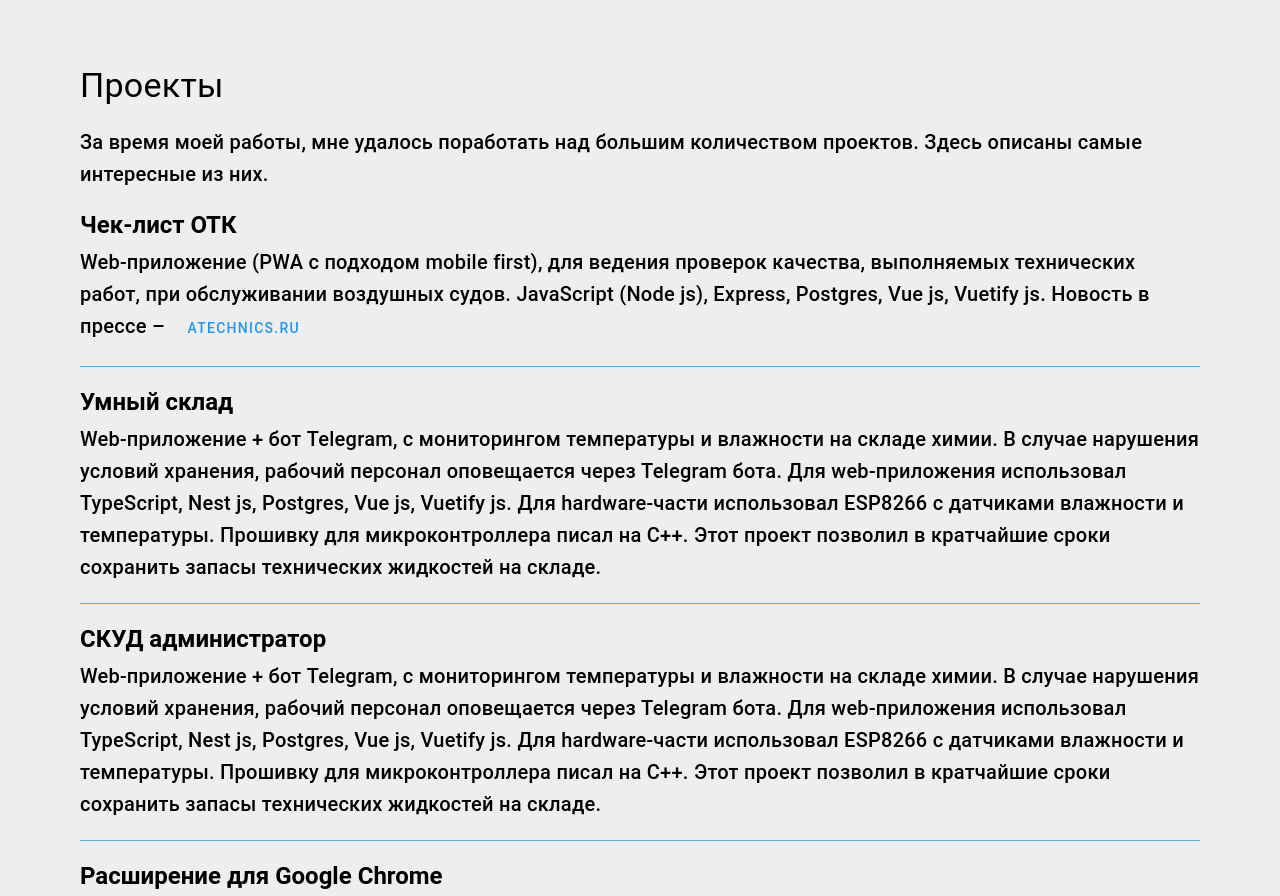
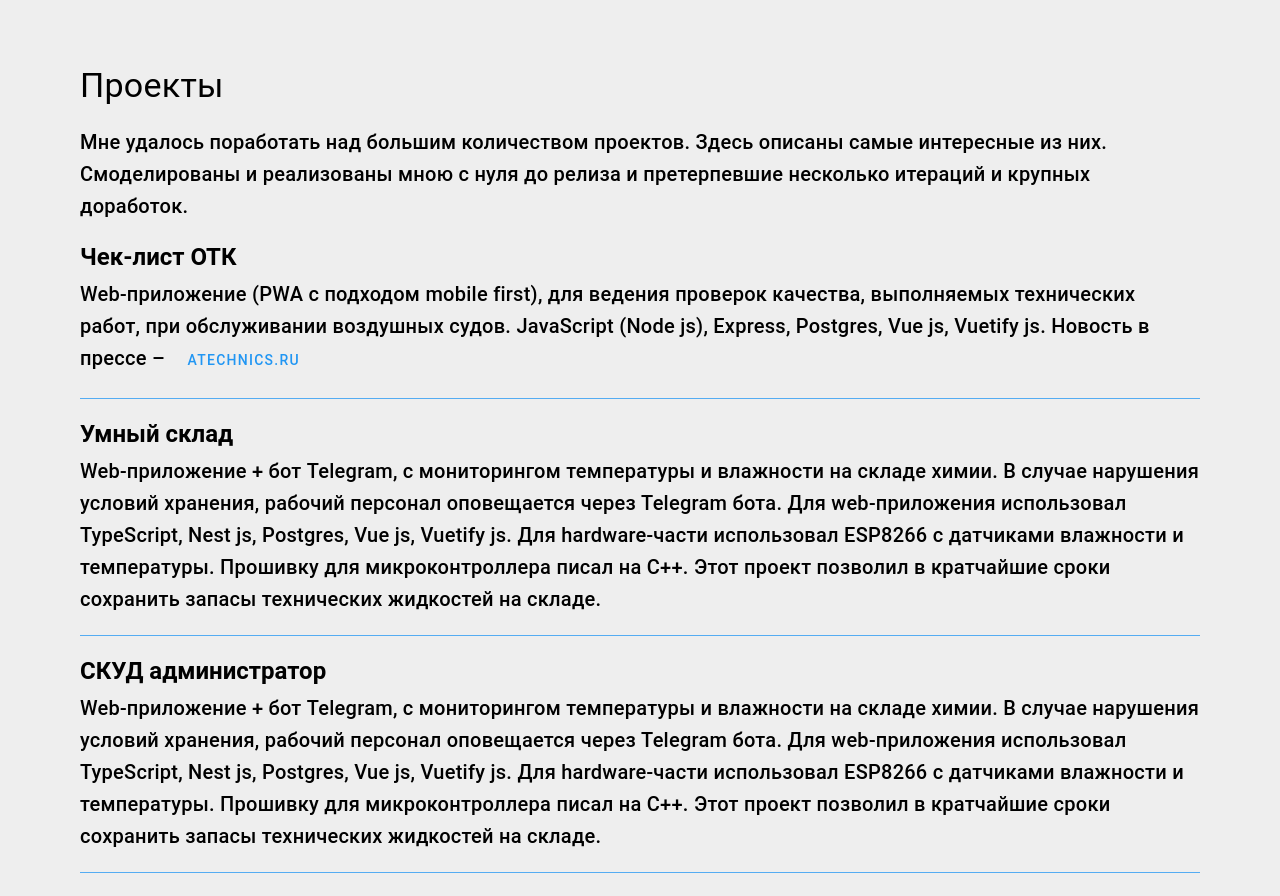
Before and after one commit to donexdoc/donex-project-vue, a Vue app: page / in a window 1280 px wide. Shown: the part 1960-2856 px from the top of the page. Built offline with nearby package versions, Linux system fonts and the light colour scheme.

Commit message:
Дополнено общее описание проектов

```diff
--- a/src/components/MainSections/ProjectList.vue
+++ b/src/components/MainSections/ProjectList.vue
@@ -7,8 +7,9 @@ import ProjectInfo from './Parts/ProjectInfo.vue'
     <v-container>
       <h1 class="text-h4 mb-5">Проекты</h1>
       <p class="text-h6">
-        За время моей работы, мне удалось поработать над большим количеством проектов. Здесь описаны
-        самые интересные из них.
+        Мне удалось поработать над большим количеством проектов. Здесь описаны самые интересные из
+        них. Смоделированы и реализованы мною с нуля до релиза и претерпевшие несколько итераций и
+        крупных доработок.
       </p>
 
       <div>
```
